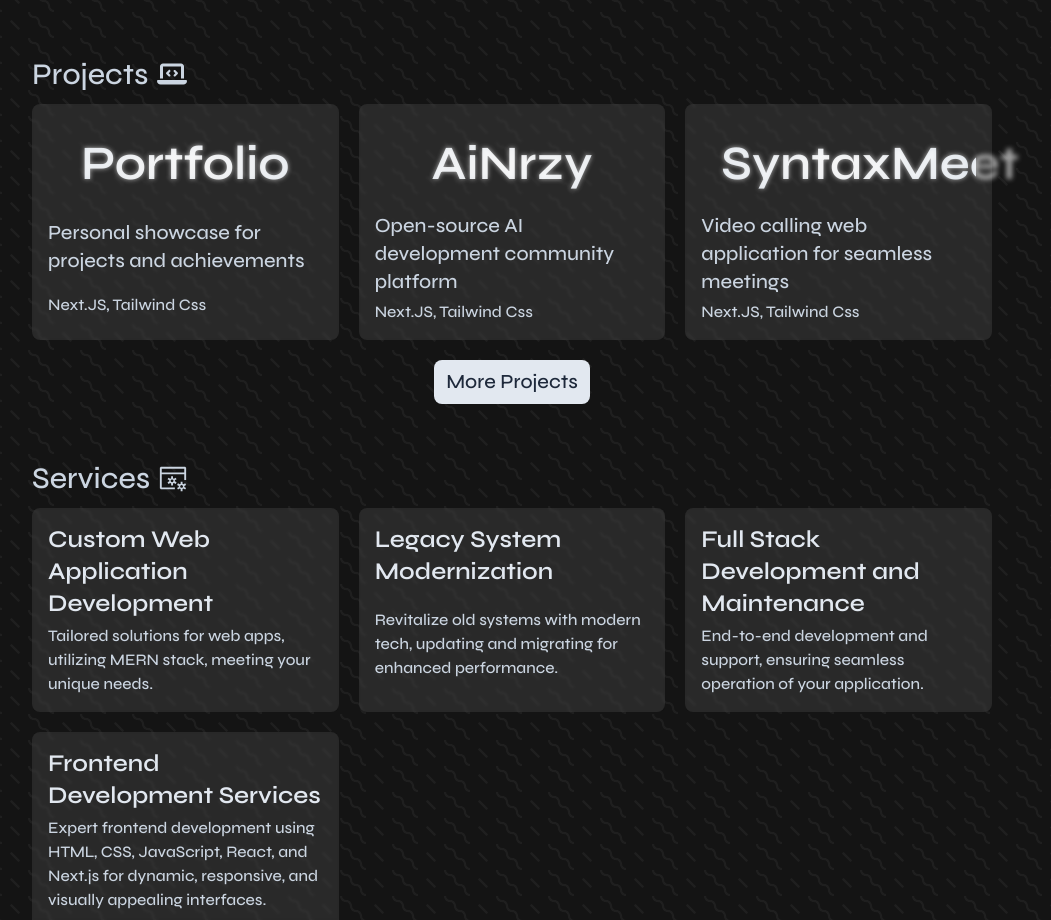
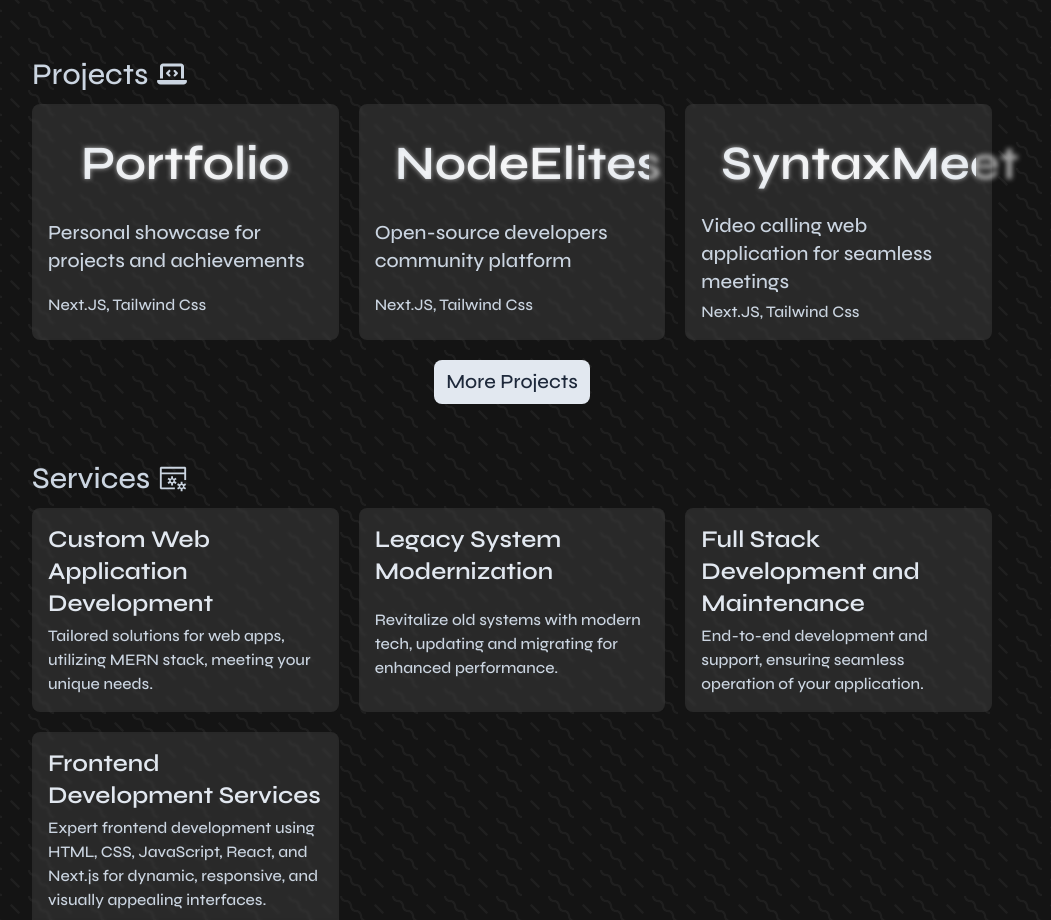
Before and after one commit to NvmeSensor/Portfolio, a Next.js app: page / in a window 1280 px wide. Shown: the part 1028-1948 px from the top of the page, without its empty margins (128-1179 px from the left). Built offline with nearby package versions, Linux system fonts and the light colour scheme.

Commit message:
portfolio

```diff
--- a/data/data.js
+++ b/data/data.js
@@ -6,10 +6,10 @@
         link: "https://priyanshuchahar.vercel.app/",
     },
     {
-        name: "AiNrzy",
+        name: "NodeElites",
         tech: "Next.JS, Tailwind Css",
-        desc: "Open-source AI development community platform",
-        link: "https://ainrzy.vercel.app/",
+        desc: "Open-source developers community platform",
+        link: "https://nodeelites.github.io/",
     },
     {
         name: "SyntaxMeet",
```
